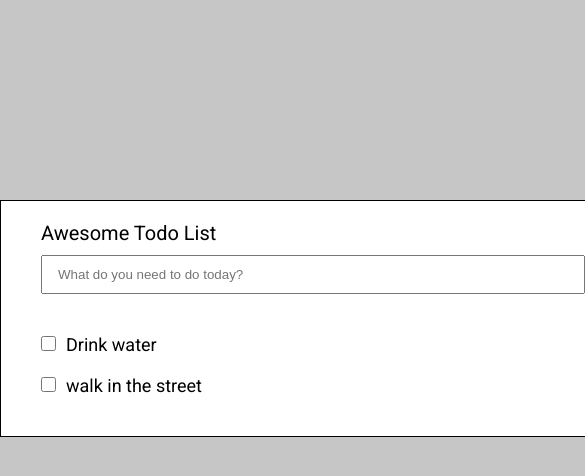
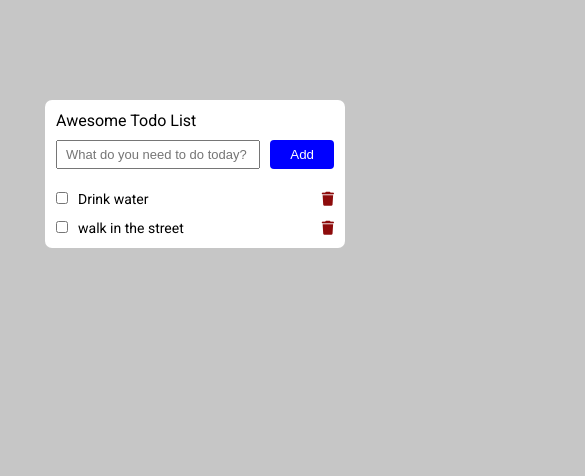
Before and after one commit to bekzatms01/todo-app, a React (Create React App) app in the folder todo/: page / in a window 390 px wide. Shown: the top 476 px of the page, 585 px wide, since content can reach past the window. Built offline with nearby package versions, Linux system fonts and the light colour scheme.

Commit message:
continue

```diff
--- a/todo/public/index.html
+++ b/todo/public/index.html
@@ -20,7 +20,7 @@
 			referrerpolicy="no-referrer"
 		/>
 
-		<title>React App</title>
+		<title>ToDo App</title>
 	</head>
 	<body>
 		<noscript>You need to enable JavaScript to run this app.</noscript>
--- a/todo/src/components/ToDo/ToDo.jsx
+++ b/todo/src/components/ToDo/ToDo.jsx
@@ -1,4 +1,4 @@
-import React, { useReducer, useState } from "react";
+import React, { useEffect, useReducer, useState } from "react";
 import ToDoForm from "../ToDoForm/ToDoForm";
 import ToDoTasks from "../ToDoTasks/ToDoTasks";
 import { tasks } from "../../initialTasks";
@@ -10,9 +10,9 @@
 
 	const [text, setText] = useState("");
 
-	// useEffect(() => {
-	// 	console.log(state);
-	// }, [state]);
+	useEffect(() => {
+		console.log(state);
+	}, [state]);
 
 	const onAdd = () => {
 		if (!text) {
@@ -28,10 +28,10 @@
 	};
 
 	return (
-		<div className="todo-container">
+		<div className={`todo-container ${state.length === 0 && "non-active"}`}>
 			<div className="todo-title">Awesome Todo List</div>
 			<ToDoForm onAdd={onAdd} text={text} setText={setText} />
-			<ToDoTasks tasks={state} dispatch={dispatch} />
+			{state.length > 0 && <ToDoTasks tasks={state} dispatch={dispatch} />}
 		</div>
 	);
 };
--- a/todo/src/components/ToDo/todo.css
+++ b/todo/src/components/ToDo/todo.css
@@ -3,12 +3,49 @@
 	margin: 200px auto;
 	display: flex;
 	flex-direction: column;
-	border: 1px solid #000;
+	border: 1px solid transparent;
+	border-radius: 7px;
 	background-color: #fff;
-	padding: 20px 40px 0 40px;
+	padding: 20px 40px;
+	height: auto;
+}
+
+.todo-container.non-active {
+	display: flex;
+	flex-direction: column;
+	justify-content: center;
+	height: 200px;
 }
 
 .todo-title {
 	font-size: 20px;
 	margin-bottom: 10px;
 }
+
+/* Media and Tablet */
+@media screen and (max-width: 760px) {
+	.todo-container {
+		width: 500px;
+		margin: 100px auto;
+	}
+}
+
+@media screen and (max-width: 550px) {
+	.todo-container {
+		width: 400px;
+		padding: 20px;
+	}
+	.todo-title {
+		font-size: 18px;
+	}
+}
+
+@media screen and (max-width: 400px) {
+	.todo-container {
+		width: 300px;
+		padding: 10px;
+	}
+	.todo-title {
+		font-size: 16px;
+	}
+}
--- a/todo/src/components/ToDoForm/ToDoForm.jsx
+++ b/todo/src/components/ToDoForm/ToDoForm.jsx
@@ -10,6 +10,11 @@
 				placeholder="What do you need to do today?"
 				value={text}
 				onChange={(e) => setText(e.target.value)}
+				onKeyDown={(e) => {
+					if (e.key === "Enter") {
+						onAdd();
+					}
+				}}
 			/>
 			<button onClick={onAdd} className="btn-add">
 				Add
--- a/todo/src/components/ToDoForm/todo-form.css
+++ b/todo/src/components/ToDoForm/todo-form.css
@@ -6,6 +6,7 @@
 	width: 100%;
 	padding: 10px 15px;
 	margin-right: 10px;
+	font-size: 16px;
 }
 
 .todo-form .btn-add {
@@ -16,3 +17,24 @@
 	border-radius: 4px;
 	cursor: pointer;
 }
+
+/* Media and Tablet */
+@media screen and (max-width: 550px) {
+	.todo-form input {
+		padding: 8px 12px;
+		font-size: 14px;
+	}
+	.todo-form .btn-add {
+		padding: 8px 20px;
+	}
+}
+
+@media screen and (max-width: 400px) {
+	.todo-form input {
+		padding: 5px 8px;
+		font-size: 13px;
+	}
+	.todo-form .btn-add {
+		padding: 5px 20px;
+	}
+}
--- a/todo/src/components/ToDoTasks/ToDoTask/ToDoTask.jsx
+++ b/todo/src/components/ToDoTasks/ToDoTask/ToDoTask.jsx
@@ -3,19 +3,22 @@
 const ToDoTask = ({ task, dispatch }) => {
 	return (
 		<div className="task">
-			<div
-				className="task-left"
-				onClick={() => {
+			<div className="task-left">
+				<input
+					type="checkbox"
+					id={task.id}
+					onChange={() => {
 						dispatch({
 							type: "done",
 							payload: task.id,
 							status: task.status ? false : true,
 						});
 					}}
-			>
-				<input type="checkbox" id={task.id} />
+				/>
 
-				<span className={`${task.status && "done"}`}>{task.title}</span>
+				<label htmlFor={task.id} className={`${task.status && "done"}`}>
+					{task.title}
+				</label>
 			</div>
 
 			<div className="task-right">
--- a/todo/src/components/ToDoTasks/todo-tasks.css
+++ b/todo/src/components/ToDoTasks/todo-tasks.css
@@ -1,26 +1,31 @@
 .todo-tasks {
-	margin: 20px 0;
+	margin-top: 20px;
 }
 
 .todo-tasks .task {
 	display: flex;
 	justify-content: space-between;
-	margin: 20px 0;
+	margin-top: 20px;
 	font-size: 16px;
 }
 
-.task input[type="checkbox"] {
+.todo-tasks .task:first-child {
+	margin-top: 0;
+}
+
+.task .task-left input[type="checkbox"] {
 	cursor: pointer;
 	margin-right: 10px;
 	width: 15px;
 	height: 15px;
 }
 
-.task span {
+.task .task-left label {
 	font-size: 18px;
+	cursor: pointer;
 }
 
-.task .fa-trash {
+.task .task-right .fa-trash {
 	color: #8d0b0b;
 	cursor: pointer;
 }
@@ -28,3 +33,38 @@
 .done {
 	text-decoration: line-through;
 }
+
+/* Media and Tablet */
+@media screen and (max-width: 768px) {
+	.todo-tasks .task {
+		margin-top: 10px;
+	}
+}
+
+@media screen and (max-width: 550px) {
+	.task .task-left input[type="checkbox"] {
+		width: 13px;
+		height: 13px;
+	}
+	.task .task-left label {
+		font-size: 16px;
+	}
+
+	.task .task-right .fa-trash {
+		font-size: 16px;
+	}
+}
+
+@media screen and (max-width: 400px) {
+	.task .task-left input[type="checkbox"] {
+		width: 12px;
+		height: 12px;
+	}
+	.task .task-left label {
+		font-size: 14px;
+	}
+
+	.task .task-right .fa-trash {
+		font-size: 14px;
+	}
+}
```
Lines whose indentation alone changed are shown as unchanged.
